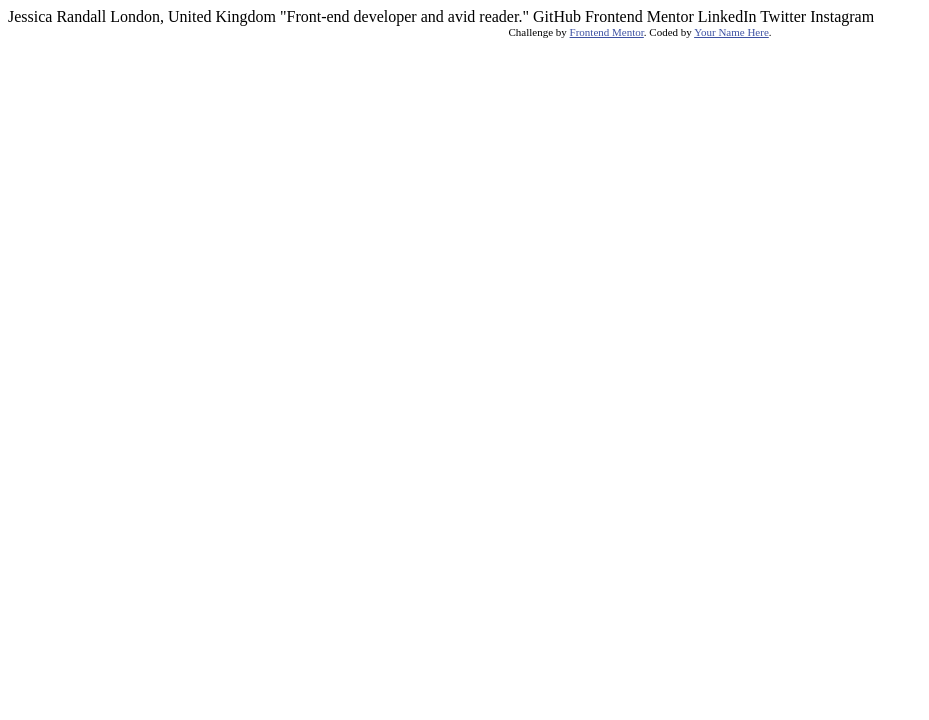
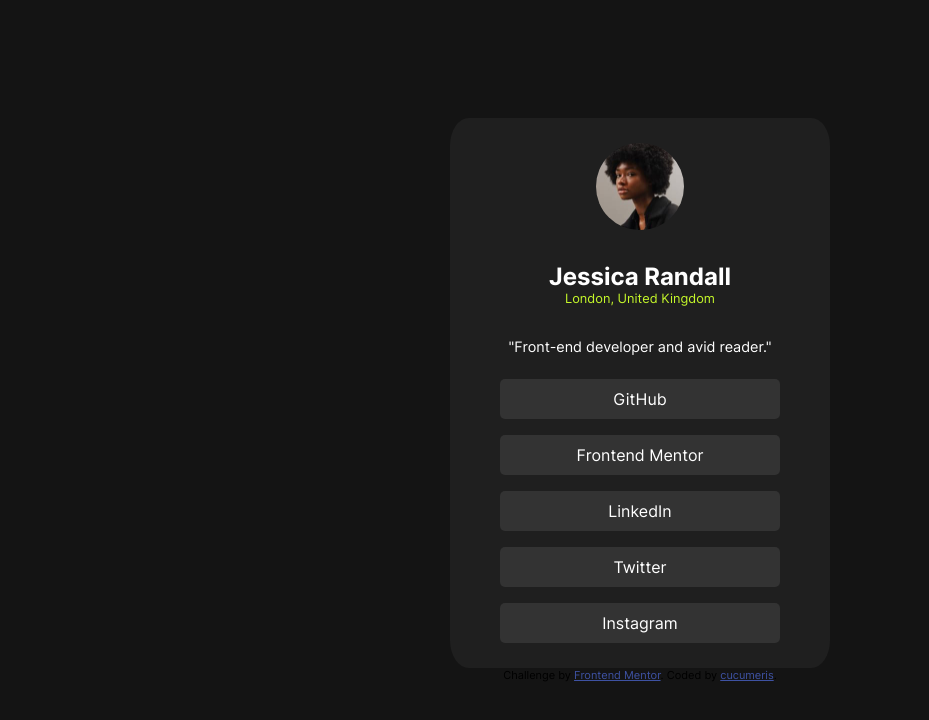
Before and after one commit to cucumerisGIT/Social_Links_Profile, a plain HTML site: page index.html in a window 1280 px wide. Shown: the whole page, without its empty margins (0-929 px from the left). Drawn offline with Linux system fonts and the light colour scheme.

Commit message:
Finished

```diff
--- a/index.html
+++ b/index.html
@@ -5,6 +5,7 @@
     <meta name="viewport" content="width=device-width, initial-scale=1.0"> <!-- displays site properly based on user's device -->
 
     <link rel="icon" type="image/png" sizes="32x32" href="./assets/images/favicon-32x32.png">
+    <link rel="stylesheet" href="styles.css">
 
     <title>Frontend Mentor | Social links profile</title>
 
@@ -15,20 +16,22 @@
     </style>
   </head>
   <body>
-
-  Jessica Randall
-  London, United Kingdom
-  "Front-end developer and avid reader."
-
-  GitHub
-  Frontend Mentor
-  LinkedIn
-  Twitter
-  Instagram
-
+    <div id="container">
+      <img id="avatar" src="assets/images/avatar-jessica.jpeg" alt="avatar of Jessica Randall">
+      <h2 id="name">Jessica Randall</h2>
+      <p id="location">London, United Kingdom</p>
+      <p id="desc">"Front-end developer and avid reader."</p>
+      <div id="link-container">
+        <a class="link-item" href="#">GitHub</a>
+        <a class="link-item" href="#">Frontend Mentor</a>
+        <a class="link-item" href="#">LinkedIn</a>
+        <a class="link-item" href="#">Twitter</a>
+        <a class="link-item" href="#">Instagram</a>
+      </div>
+    </div>
     <div class="attribution">
       Challenge by <a href="https://www.frontendmentor.io?ref=challenge" target="_blank">Frontend Mentor</a>.
-    Coded by <a href="#">Your Name Here</a>.
+      Coded by <a href="#">cucumeris</a>.
     </div>
   </body>
 </html>
--- a/styles.css
+++ b/styles.css
@@ -0,0 +1,93 @@
+@font-face {
+    font-family: 'Inter Variable';
+    src: url('assets/fonts/Inter-VariableFont_slnt,wght.ttf') format('truetype');
+    font-weight: 400 700;
+    font-style: normal;
+}
+
+:root {
+    --green: hsl(75, 94%, 57%);
+    --grey-700: hsl(0, 0%, 20%);
+    --grey-800: hsl(0, 0%, 12%);
+    --grey-900: hsl(0, 0%, 8%);
+}
+
+body {
+    display: flex;
+    flex-direction: column;
+    justify-content: center;
+    align-items: center;
+    height: 100vh;
+    margin: 0;
+    padding: 0;
+    background-color: var(--grey-900);
+    font-family: 'Inter Variable', sans-serif;
+}
+
+#container {
+    display: flex;
+    flex-direction: column;
+    justify-content: center;
+    align-items: center;
+    background-color: var(--grey-800);
+    color: white;
+    min-width: 350px;
+    max-width: 500px;
+    padding: 25px 15px;
+    border-radius: 5%;
+}
+
+#avatar {
+    display: flex;
+    max-width: 25%;
+    max-height: 25%;
+    margin-bottom: 2rem;
+    border-radius: 50%;
+}
+
+#name {
+    margin: 0;
+}
+
+#location {
+    margin: 0;
+    margin-bottom: 2rem;
+    font-size: 0.8rem;
+    color: var(--green);
+}
+
+#desc {
+    margin: 0;
+    margin-bottom: 1.5rem;
+    font-size: 0.9rem;
+}
+
+#link-container {
+    display: flex;
+    flex-direction: column;
+    justify-content: flex-start;
+    align-items: center;
+    gap: 1rem;
+    list-style: none;
+    width: 100%;
+}
+
+.link-item {
+    background-color: var(--grey-700);
+    color: inherit;
+    text-decoration: none;
+    display: flex;
+    justify-content: center;
+    align-items: center;
+    width: 80%;
+    min-height: 40px;
+    border-radius: 5px;
+    transform: scale(1);
+    transition: color 250ms ease-in-out, transform 250ms ease-in-out;
+}
+
+.link-item:hover {
+    color: var(--green);
+    transform: scale(1.1);
+    transition: color 250ms ease-in-out, transform 250ms ease-in-out;
+}
```
Lines whose indentation alone changed are shown as unchanged.
